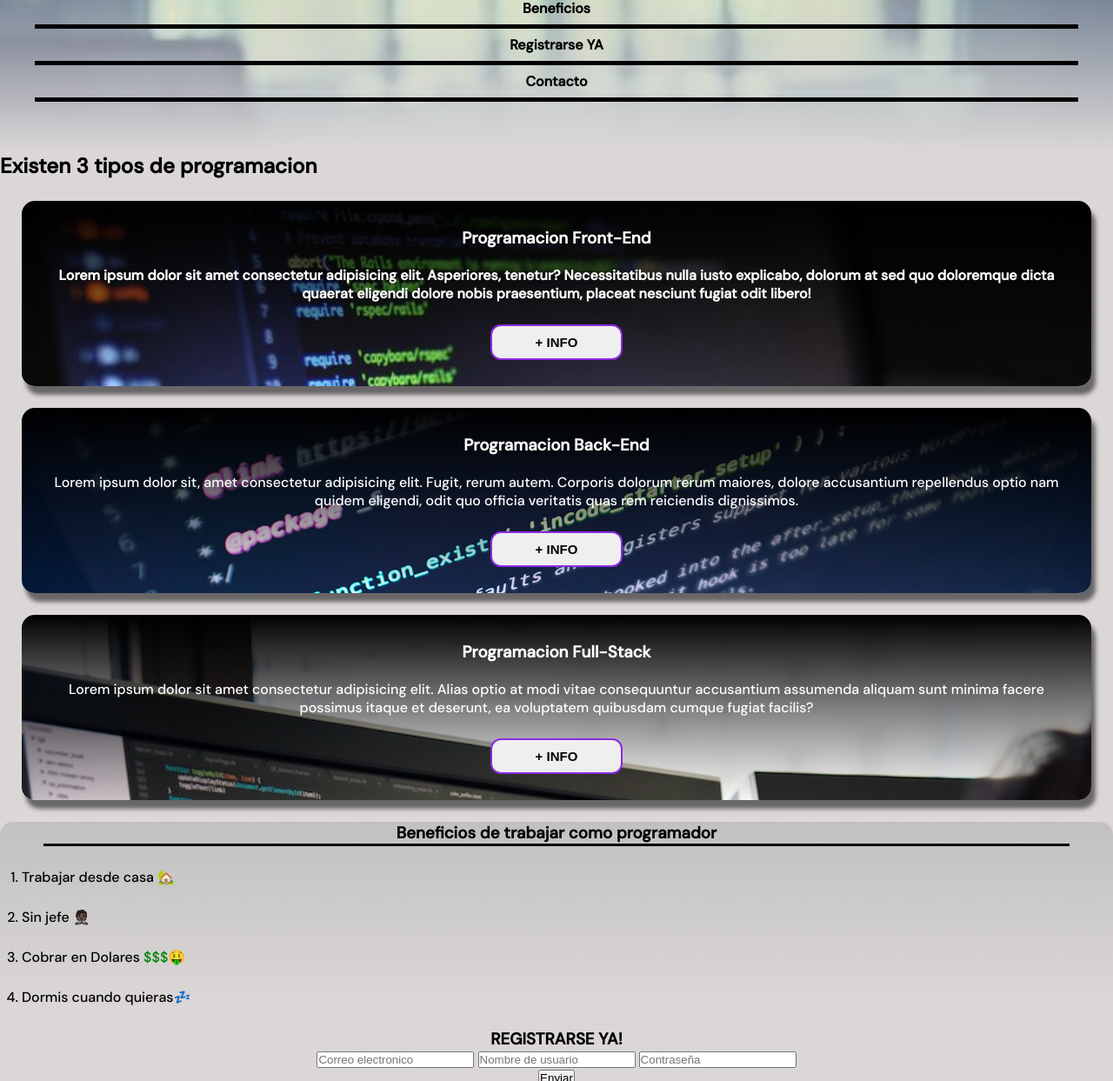
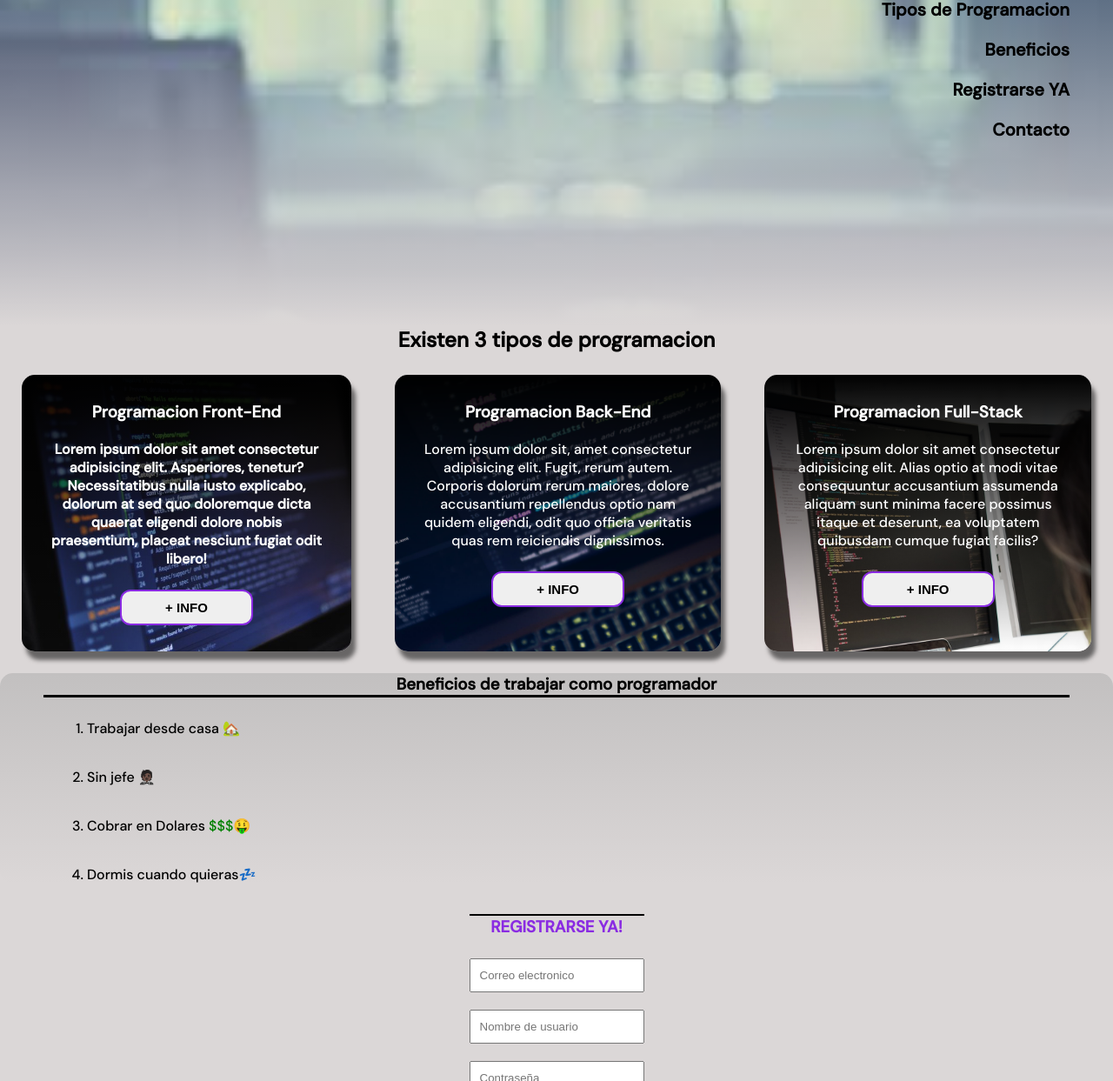
Before and after one commit to KronnozKRS/Responsive-Design-1, a plain HTML site: page index.html in a window 1280 px wide. Shown: the part 125-1368 px from the top of the page at 87% size. Drawn offline with Linux system fonts and the light colour scheme.

Commit message:
Update style.css

```diff
--- a/style.css
+++ b/style.css
@@ -10,7 +10,6 @@
 }
 
 html{
-
     font-size: 62.5%;
     font-family: 'DM Sans', sans-serif;
     background-color: rgb(219, 215, 215);
@@ -31,7 +30,7 @@ nav{
     background-image: linear-gradient(transparent, rgb(219, 215, 215)), url(./assets/images.jpeg);
     background-size: cover;
     background-repeat: no-repeat;
-    padding-bottom: 200px;
+    padding-bottom: 500px;
 }
 
 nav span{
@@ -67,6 +66,13 @@ nav a:hover{
 .container {
     text-align: center;
     background-color: rgb(219, 215, 215);
+    justify-content: center;
+    display: flexbox;
+    flex-wrap: nowrap;
+}
+
+h2{
+    text-align: center;
 }
 
 .card{
@@ -112,6 +118,8 @@ button:hover{
     color: white;
 }
 
+/* beneficios */
+
 .beneficios{
     background-image: linear-gradient(rgba(192, 190, 190, 0.925), transparent);
     border-radius: 15px;
@@ -134,3 +142,123 @@ button:hover{
 }
 
 /* Footer */
+
+form h3{
+    color: blueviolet;
+}
+
+.registrate-ya input{
+    padding: 10px;
+    margin-bottom: 20px;
+}
+
+input:last-child{
+    margin-top: 25px;
+    padding: 10px 50px;
+    border-radius: 12px;
+    border: 2px solid blueviolet;
+    font-weight: bold;
+    font-size: 15px;
+}
+
+input:last-child:hover{
+    background-color: rgb(115, 35, 190);
+    color: white;
+}
+
+.registrate-ya h3{
+    color: blueviolet;
+    margin-bottom: 24px;
+}
+
+/* Contacto */
+
+.contacto a{
+    margin-bottom: 15px;
+    text-decoration: none;
+}
+
+.contacto{
+    background-image: linear-gradient(rgb(219, 215, 215), rgb(165, 164, 164));
+    display: flex;
+    text-align: left;
+    flex-direction: column;
+    font-size: 1.8rem;
+
+}
+
+.contacto p{
+    text-align: right;
+    margin: 15px;
+}
+
+@media only screen and (min-width: 720px){
+
+/* header */
+nav{
+    text-align: left;
+}
+
+nav h1{
+    border-bottom: 3px solid black;
+    font-size: 3.5rem;
+    margin-right: 75%;
+}
+
+nav a{
+    display: flex;
+    border: 0;
+    text-align: right;
+    font-size: 2rem;
+
+}
+nav a:hover{
+    border-bottom: 5px solid rgb(96, 28, 160);
+    margin-left: 77%;
+}
+
+/* main */
+
+.container{
+    display: flex;
+}
+
+/* beneficios */
+
+
+
+.beneficios ul li{
+    margin-left: 100px;
+    margin-bottom: 35px;
+}
+
+/* Registrate ya */
+
+.registrate-ya h3{
+    border-top: solid black 2px;
+}
+
+.registrate-ya input{
+    display: flex;
+}
+
+input:last-child{
+    margin-top: -20px;
+    margin-left: 25px;
+}
+
+/* contact */
+
+footer{
+    width: 100%;
+}
+
+.contacto{
+    display: inline;
+}
+
+.contacto a{
+    margin: 8px;
+}
+
+}
```
